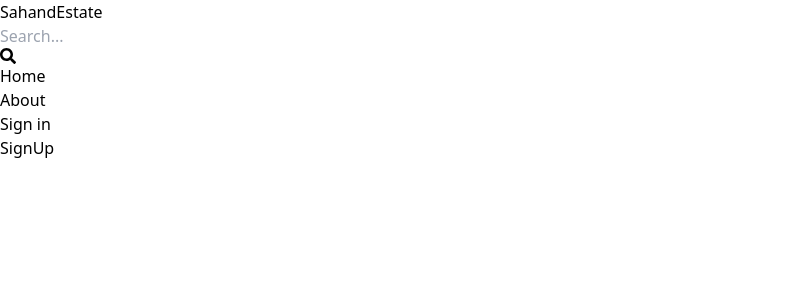
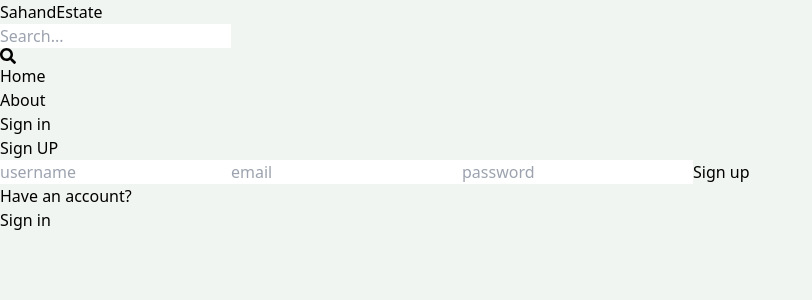
Before and after one commit to Ankit-Kumar-21-10/e-state, a React (Vite) app in the folder client/: page /sign-up in a window 1280 px wide. Shown: the top 300 px of the page, without its empty margins (0-812 px from the left). Built offline with nearby package versions, Linux system fonts and the light colour scheme.

Commit message:
complete sign up page

```diff
--- a/client/src/index.css
+++ b/client/src/index.css
@@ -1,3 +1,7 @@
 @tailwind base;
 @tailwind components;
 @tailwind utilities;
+
+body{
+    background-color: rgb(241, 245,241);
+}
--- a/client/src/pages/SignUp.jsx
+++ b/client/src/pages/SignUp.jsx
@@ -1,7 +1,26 @@
-import React from 'react'
+import React from 'react';
+import { Link } from 'react-router-dom';
 
 export default function SignUp() {
   return (
-    <div>SignUp</div>
+    <div className='p-3 max-w-lg mx-auto' >
+      <h1 className='text-3xl text-center font-semibold my-7'>Sign UP</h1>
+      <form className='flex flex-col gap-4'>
+        <input type="text" placeholder='username'
+        className='border p-3 rounded-lg' id='username'/>
+         <input type="email" placeholder='email'
+        className='border p-3 rounded-lg' id='email'/>
+         <input type="password" placeholder='password'
+        className='border p-3 rounded-lg' id='password'/>
+        <button className='bg-slate-700 text-white p-3 rounded-lg
+        uppercase hover:opacity-95 disabled:opacity-80'>Sign up</button>
+      </form >
+      <div className='flex gap-2 mt-5'>
+        <p>Have an account?</p>
+        <Link to={"/sign-in"}>
+          <span className='text-blue-600'>Sign in</span>
+        </Link>
+      </div>
+    </div>
   )
 }
```
